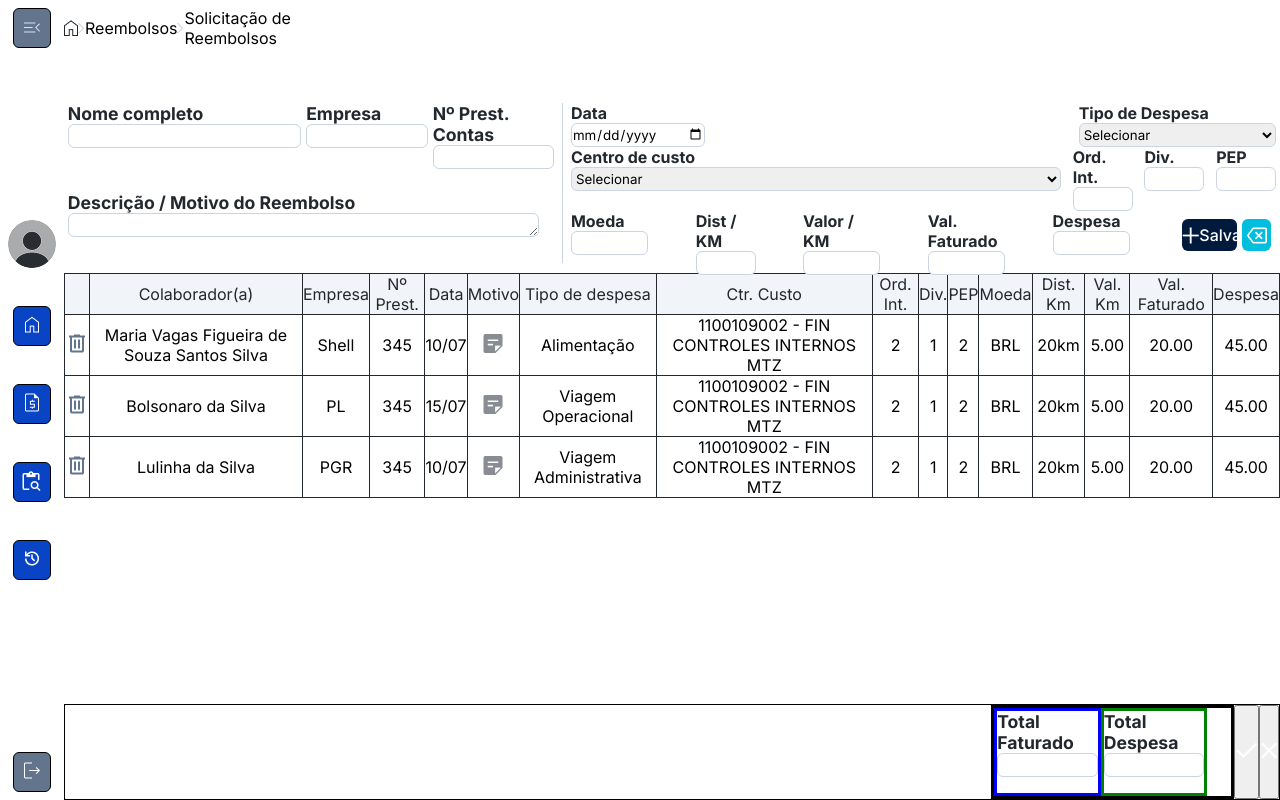
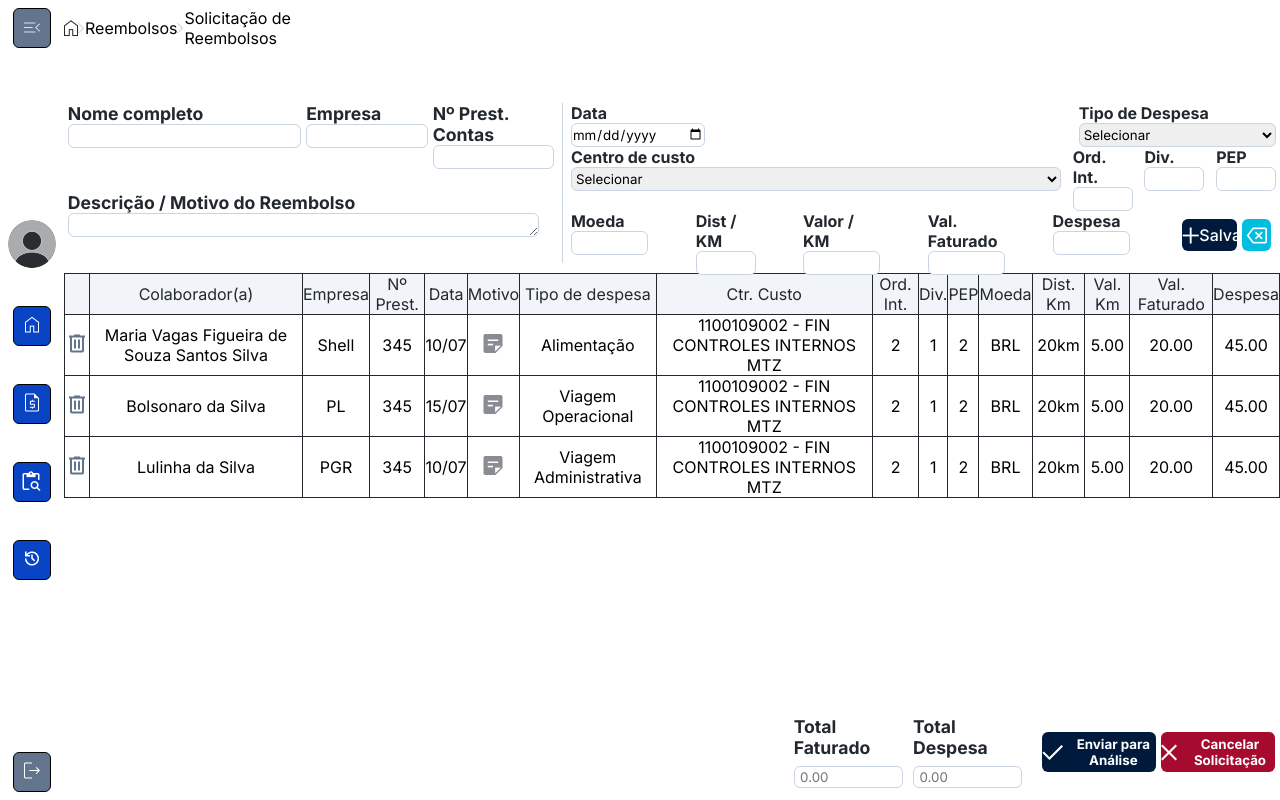
Before and after one commit to jonathanmenezesm/sispar-t1, a React (Vite) app: page /solicitacao in a window 1280 px wide. Built offline with nearby package versions, Linux system fonts and the light colour scheme; a web font is replaced by a local one.

Commit message:
Finalizado a estilização da tela Solicitação Reembolso

```diff
--- a/src/components/solicitacao/Solicitacao.jsx
+++ b/src/components/solicitacao/Solicitacao.jsx
@@ -248,22 +248,25 @@ function Solicitacao() {
                     <div className={styles.inputTotais}>
                         <div className={styles.TotalFaturado}>
                             <label htmlFor="">Total Faturado</label>
-                            <input type="text" name="" id="" />
+                            <input type="text" name="" id="" placeholder="0.00"/>
                         </div>
 
                         <div className={styles.TotalDespesa}>
                             <label htmlFor="">Total Despesa</label>
-                            <input type="text" name="" id="" />
+                            <input type="text" name="" id="" placeholder="0.00"/>
                         </div>
                     </div>
 
-                    <button>
-                        <img src={Check} alt="" />
-                    </button>
-
-                    <button>
-                        <img src={Delete} alt="" />
-                    </button>
+                    <div className={styles.FooterBotoes}>
+                        <button className={styles.EnviarParaAnalise}>
+                            <img src={Check} alt="" />
+                            <p>Enviar para Análise</p>
+                        </button>
+                        <button className={styles.CancelarSolicitacao}>
+                            <img src={Delete} alt="" />
+                            <p>Cancelar Solicitação</p>
+                        </button>
+                    </div>
 
                 </footer>
 
--- a/src/components/solicitacao/Solicitacao.module.scss
+++ b/src/components/solicitacao/Solicitacao.module.scss
@@ -227,41 +227,91 @@ table, th, td {
     text-align: center;
 }
 
-.footerSolicitacao {
-    display: flex;
-    justify-content: end;
-    border: 1px solid black;
-    height: 12%;
-}
-
 .tabela {
     height: 50vh;
     // background-color: red;
 }
 
+.footerSolicitacao {
+    display: flex;
+    justify-content: end;
+    align-items: center;
+    // border: 1px solid black;
+    height: 12%;
+
     .inputTotais {
         display: flex;
         flex-wrap: wrap;
         width: 20%;
-    border: solid;
+        gap: 10px;
+        // border: solid purple;
 
-    // input{
-    //     width: 40%;
-    // }
+        input{
+            display: flex;
+            height: 4vh;
+            padding-left: 5%;
+        }
 
         .TotalFaturado {
             display: flex;
             flex-direction: column;
-        border: solid blue;
+            gap: 8px;
             width: 45%;
+            height: 9vh;
+            // border: solid blue;
         }
 
         .TotalDespesa {
             display: flex;
             flex-direction: column;
-        border: solid green;
             width: 45%;
+            gap: 8px;
+            height: 9vh;
+            // border: solid green;
+        }
+    }
+    .FooterBotoes {
+        display: flex;
+        justify-content: space-evenly;
+        height: 5vh;
+        width: 20%;
+        // border: solid tomato;
+
+        .EnviarParaAnalise {
+            display: flex;
+            justify-content: center;
+            align-items: center;
+            background-color: rgba(0, 26, 61, 1);
+            border-radius: 6px;
+            width: 47%;
+            color: rgba(255, 255, 255, 1);
+            gap: 8px;
+            font-weight: 700;
+            border: none;
         }
 
+        .EnviarParaAnalise:hover {
+            background-color: rgb(0, 36, 83);
+            cursor: pointer;
+        }
+
+        .CancelarSolicitacao {
+            display: flex;
+            justify-content: center;
+            align-items: center;
+            background-color: rgba(166, 11, 47, 1);
+            border-radius: 6px;
+            width: 47%;
+            color: rgba(255, 255, 255, 1);
+            gap: 8px;
+            font-weight: 700;
+            border: none;
+        }
+
+        .CancelarSolicitacao:hover {
+            background-color: rgb(185, 25, 62);
+            cursor: pointer;
+        }
 
     }
+}
```
Lines whose indentation alone changed are shown as unchanged.
